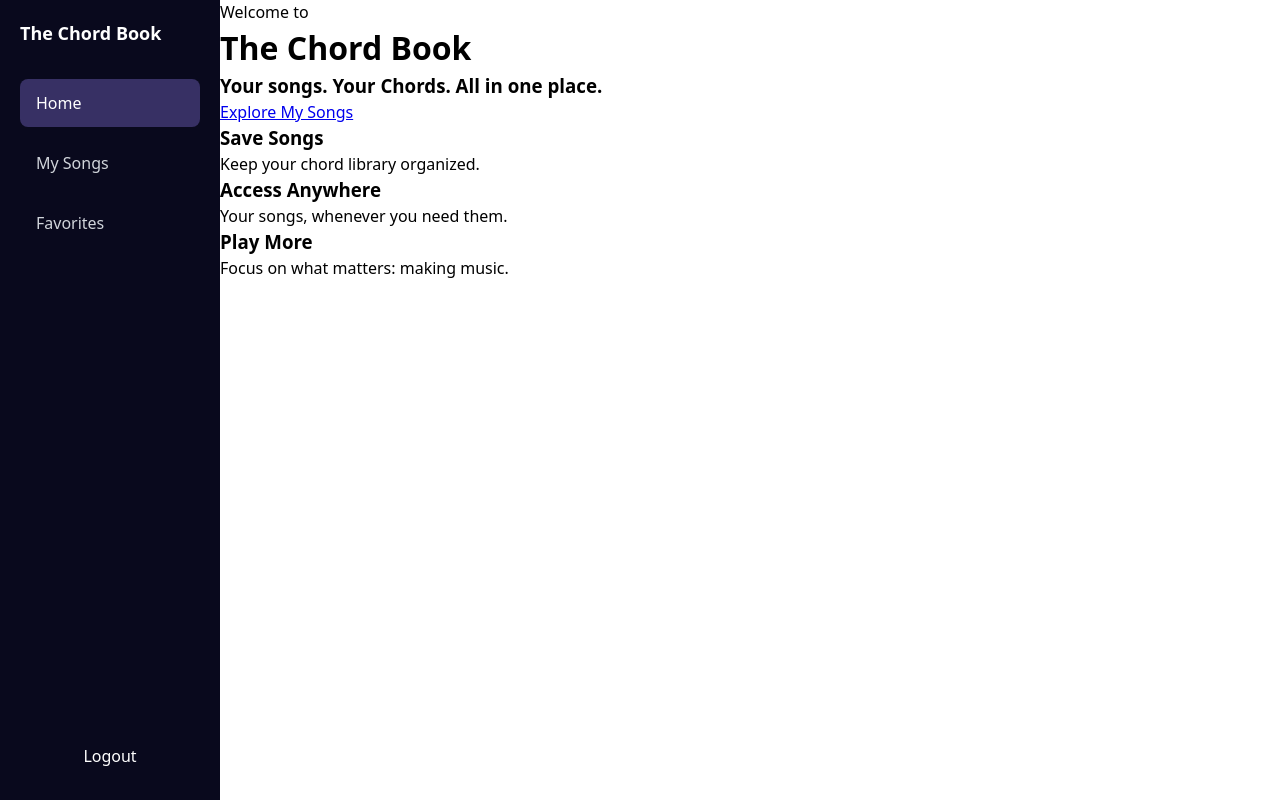
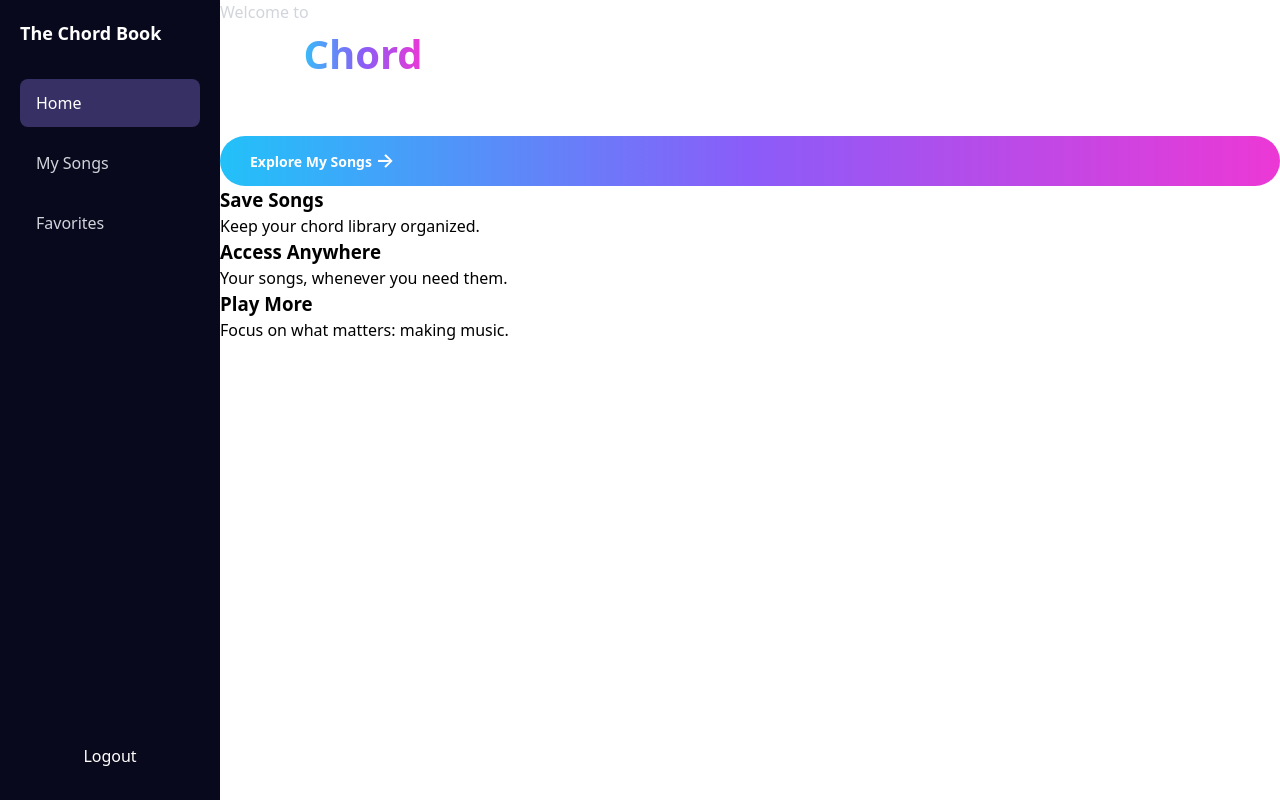
Before and after one commit to mercytv932/Chord_Book, a React (Vite) app in the folder frontend/: page /home in a window 1280 px wide. Built offline with nearby package versions, Linux system fonts and the light colour scheme.

Commit message:
home page styles, so far done with overall layout of the page. And done with home greet styles

```diff
--- a/frontend/src/App.css
+++ b/frontend/src/App.css
@@ -56,3 +56,49 @@
   padding: 12px;
   cursor: pointer;
 }
+
+/* Home page */
+.home,
+.home-greet,
+.home-features,
+.extra-features {
+  display: flex;
+  flex-direction: column;
+}
+
+.home-greet p {
+  color: #d1d5db;
+}
+.home-greet h1 {
+  font-size: 40px;
+  color: white;
+}
+.home-greet h1 span {
+  background: linear-gradient(90deg, #38bdf8, #8b5cf6, #ec38d5);
+  background-clip: text;
+  -webkit-backdrop-clip: text;
+  -webkit-text-fill-color: transparent;
+}
+
+.home-greet h3 {
+  font-size: 21px;
+  color: white;
+}
+
+.home-button {
+  display: inline-block;
+  background: linear-gradient(90deg, #22c1f9, #8b5cf9, #ec38d5);
+  color: white;
+  text-decoration: none;
+  padding: 14px 30px;
+  border-radius: 50px;
+  font-size: 14px;
+  font-weight: 600;
+  margin-top: 20px;
+  cursor: pointer;
+}
+
+.home-button span {
+  font-size: 20px;
+  line-height: 1;
+}
--- a/frontend/src/pages/Home.tsx
+++ b/frontend/src/pages/Home.tsx
@@ -5,10 +5,15 @@ function Home() {
     <div className="home">
       <div className="home-greet">
         <p>Welcome to</p>
-        <h1>The Chord Book</h1>
+        <h1>
+          The <span>Chord</span> Book
+        </h1>
         <h3>Your songs. Your Chords. All in one place.</h3>
 
-        <Link to="/mysongs"> Explore My Songs</Link>
+        <Link to="/mysongs" className="home-button">
+          {" "}
+          Explore My Songs <span>→</span>
+        </Link>
       </div>
 
       <div className="home-features">
```
